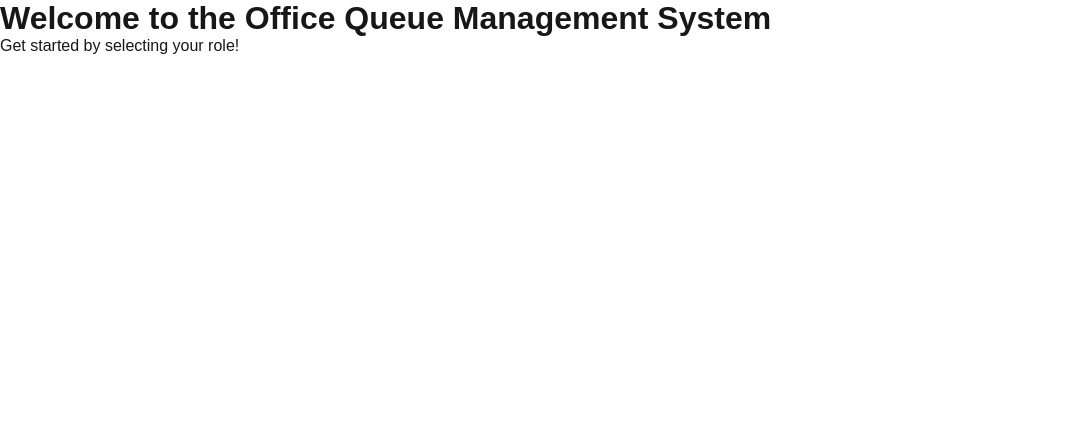
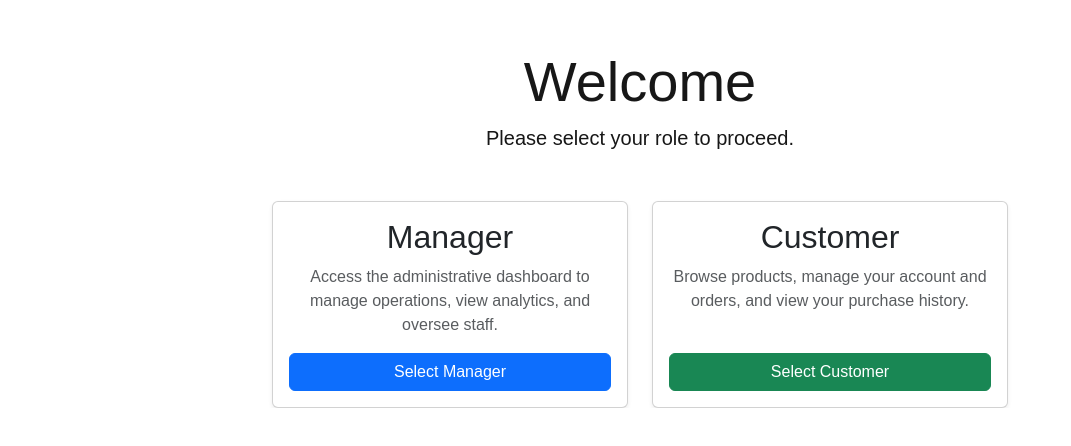
Before and after one commit to gabriele-agosta/software-engineering-2-group-4, a Next.js app: page / in a window 1280 px wide. Shown: the top 446 px of the page, without its empty margins (0-1071 px from the left). Built offline with nearby package versions, Linux system fonts and the light colour scheme.

Commit message:
Select roles page GUI setup with bootstrap

```diff
--- a/package.json
+++ b/package.json
@@ -10,6 +10,7 @@
   },
   "dependencies": {
     "@prisma/client": "^6.17.0",
+    "bootstrap": "^5.3.8",
     "next": "15.5.4",
     "react": "19.1.0",
     "react-dom": "19.1.0"
@@ -18,12 +19,9 @@
     "@types/node": "^20",
     "@types/react": "^19",
     "@types/react-dom": "^19",
-    "autoprefixer": "^10.4.21",
     "eslint": "9.37.0",
     "eslint-config-next": "15.5.4",
-    "postcss": "^8.5.6",
     "prisma": "^6.17.0",
-    "tailwindcss": "^4.1.14",
     "typescript": "^5"
   },
   "description": "This is a [Next.js](https://nextjs.org) project bootstrapped with [`create-next-app`](https://nextjs.org/docs/app/api-reference/cli/create-next-app).",
--- a/src/app/layout.tsx
+++ b/src/app/layout.tsx
@@ -1,3 +1,4 @@
+import "bootstrap/dist/css/bootstrap.min.css"; // Import Bootstrap CSS
 import type { Metadata } from "next";
 import { Geist, Geist_Mono } from "next/font/google";
 import "./globals.css";
--- a/src/app/page.tsx
+++ b/src/app/page.tsx
@@ -1,12 +1,50 @@
-'use client';
+import Link from "next/link";
 
 export default function selectRolePage() {
   return (
-    <main>
-      <h1>Welcome to the Office Queue Management System</h1>
-      <p>
-        Get started by selecting your role!
-      </p>
+    <main className="container mt-5">
+      <div className="text-center mb-5">
+        <h1 className="display-4">Welcome</h1>
+        <p className="lead">Please select your role to proceed.</p>
+      </div>
+
+      <div className="row justify-content-center g-4">
+        {/* Manager Role Card */}
+        <div className="col-md-5 col-lg-4">
+          <div className="card h-100 shadow-sm">
+            <div className="card-body text-center d-flex flex-column">
+              <h5 className="card-title h2">Manager</h5>
+              <p className="card-text text-muted">
+                Access the administrative dashboard to manage operations, view
+                analytics, and oversee staff.
+              </p>
+              <div className="mt-auto">
+                <Link href="/manager" className="btn btn-primary w-100">
+                  Select Manager
+                </Link>
+              </div>
+            </div>
+          </div>
+        </div>
+
+        {/* Customer Role Card */}
+        <div className="col-md-5 col-lg-4">
+          <div className="card h-100 shadow-sm">
+            <div className="card-body text-center d-flex flex-column">
+              <h5 className="card-title h2">Customer</h5>
+              <p className="card-text text-muted">
+                Browse products, manage your account and orders, and view your
+                purchase history.
+              </p>
+              <div className="mt-auto">
+                <Link href="/customer" className="btn btn-success w-100">
+                  Select Customer
+                </Link>
+              </div>
+            </div>
+          </div>
+        </div>
+      </div>
     </main>
   );
 }
```
Also changed, not shown: 1 other file (tests, documents, lock files or other folders).
